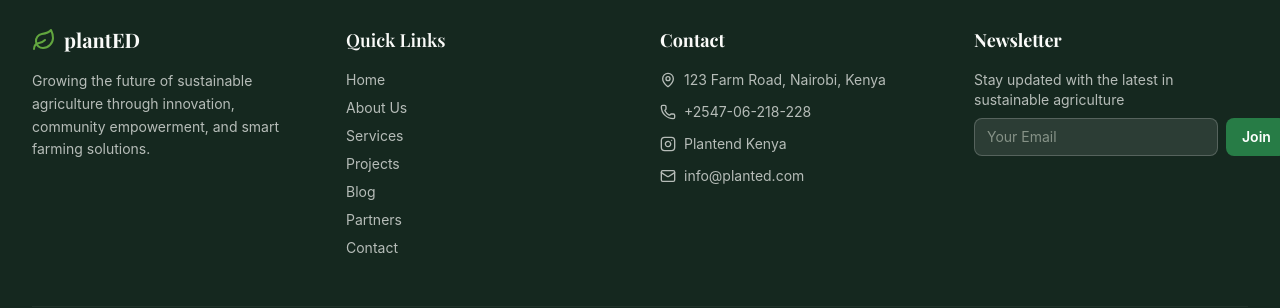
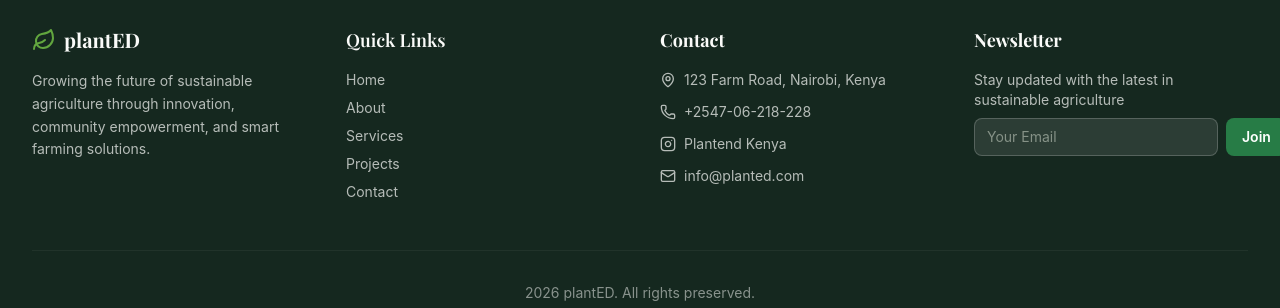
Before and after one commit to Nebert11/planted, a React (Vite) app: page /contact in a window 1280 px wide. Shown: the part 1348-1656 px from the top of the page. Built offline with nearby package versions, Linux system fonts and the light colour scheme; a web font is replaced by a local one.

Commit message:
Edited footer links

```diff
--- a/src/App.jsx
+++ b/src/App.jsx
@@ -2,7 +2,7 @@ import { useState } from 'react'
 import { BrowserRouter, Route, Routes } from "react-router-dom"
 import Navbar from "./Components/Navbar";
 import Footer from "./Components/Footer";
-import Hero from "./Pages/Hero";
+import Home from "./Pages/Home";
 import About from "./Pages/About";
 import Contact from './Pages/Contact';
 import Projects from './Pages/Projects';
@@ -15,7 +15,7 @@ const App = () => {
       <BrowserRouter>
       <Navbar/>
         <Routes>
-          <Route path="/" element={<Hero/>} />
+          <Route path="/" element={<Home/>} />
           <Route path="/about" element={<About/>} />
           <Route path="/projects" element={<Projects/>} />
           <Route path="/services" element={<Services/>}/>
--- a/src/Components/Footer.jsx
+++ b/src/Components/Footer.jsx
@@ -1,5 +1,13 @@
 import { Leaf, MapPin, Instagram, Phone, Mail } from "lucide-react";
 import { Link } from "react-router-dom";
+
+const quickLinks = [
+    { label: "Home", path: "/" },
+    { label: "About", path: "/about" },
+    { label: "Services", path: "/services" },
+    { label: "Projects", path: "/projects" },
+    { label: "Contact", path: "/contact" }
+]
 
 const Footer = () => {
     return(
@@ -21,10 +29,16 @@ const Footer = () => {
                     <div>
                         <h4 className="font-display font-semibold text-lg mb-4">Quick Links</h4>
                         <ul className="space-y-2 text-sm opacity-70">
-                            {["Home", "About Us", "Services", "Projects", "Blog", "Partners", "Contact"].map((l) => (
+                            {quickLinks.map((l) => (
                             <li key={l}>
-                                <Link to={`${l.toLowerCase()}`} className="hover:opacity-100 transition-opacity">
-                                    {l}
+                                <Link to={l.path}
+                                    className={`hover:opacity-100 transition-opacity ${
+                                        location.pathname === l.path
+                                        ? ""
+                                        : ""
+                                    }`}
+                                >
+                                    {l.label}
                                 </Link>
                             </li>
                             ))}
```
Also changed, not shown: src/Pages/Home.jsx (renamed from src/Pages/Hero.jsx).
